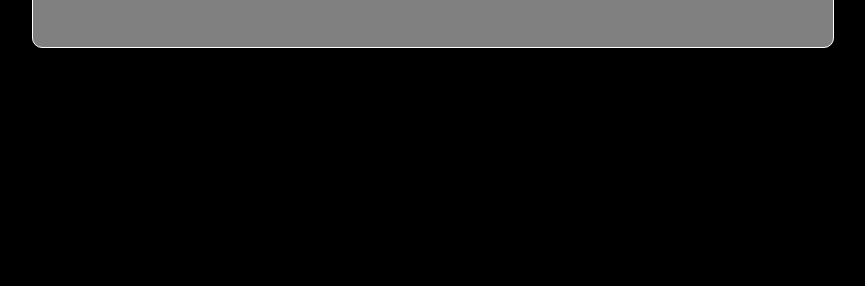
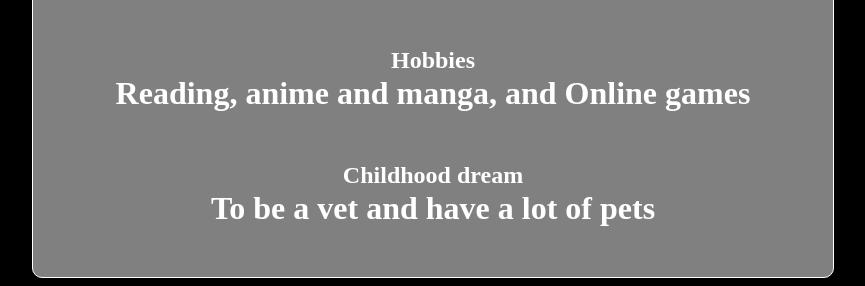
Before and after one commit to Chubber279/Chubber279.github.io, a plain HTML site: page index.html in a window 1280 px wide. Shown: the part 665-951 px from the top of the page, without its empty margins (207-1072 px from the left). Before the commit the page ends 800 px from the top, so only its background shows below. Drawn offline with Linux system fonts and the light colour scheme.

Commit message:
commit1 newbranch

```diff
--- a/index.html
+++ b/index.html
@@ -34,6 +34,14 @@
             <h2>Favorite Food</h2>
             <h1>sushi</h1>
         </div>
+        <div class="medbox">
+            <h2>Hobbies</h2>
+            <h1>Reading, anime and manga, and Online games</h1>
+        </div>
+        <div class="medbox">
+            <h2>Childhood dream</h2>
+            <h1>To be a vet and have a lot of pets</h1>
+        </div>
         </div>
     </body>
 </html>
```
